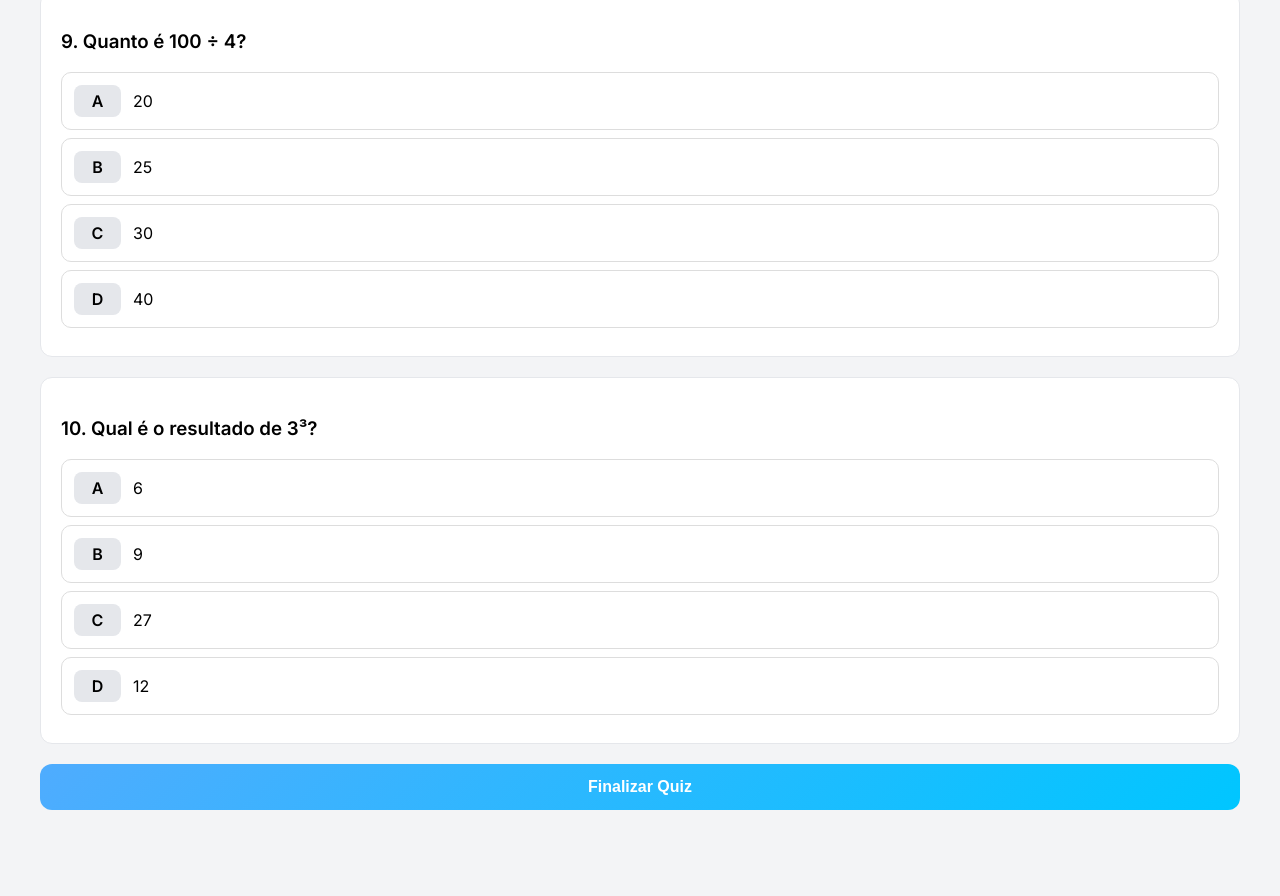
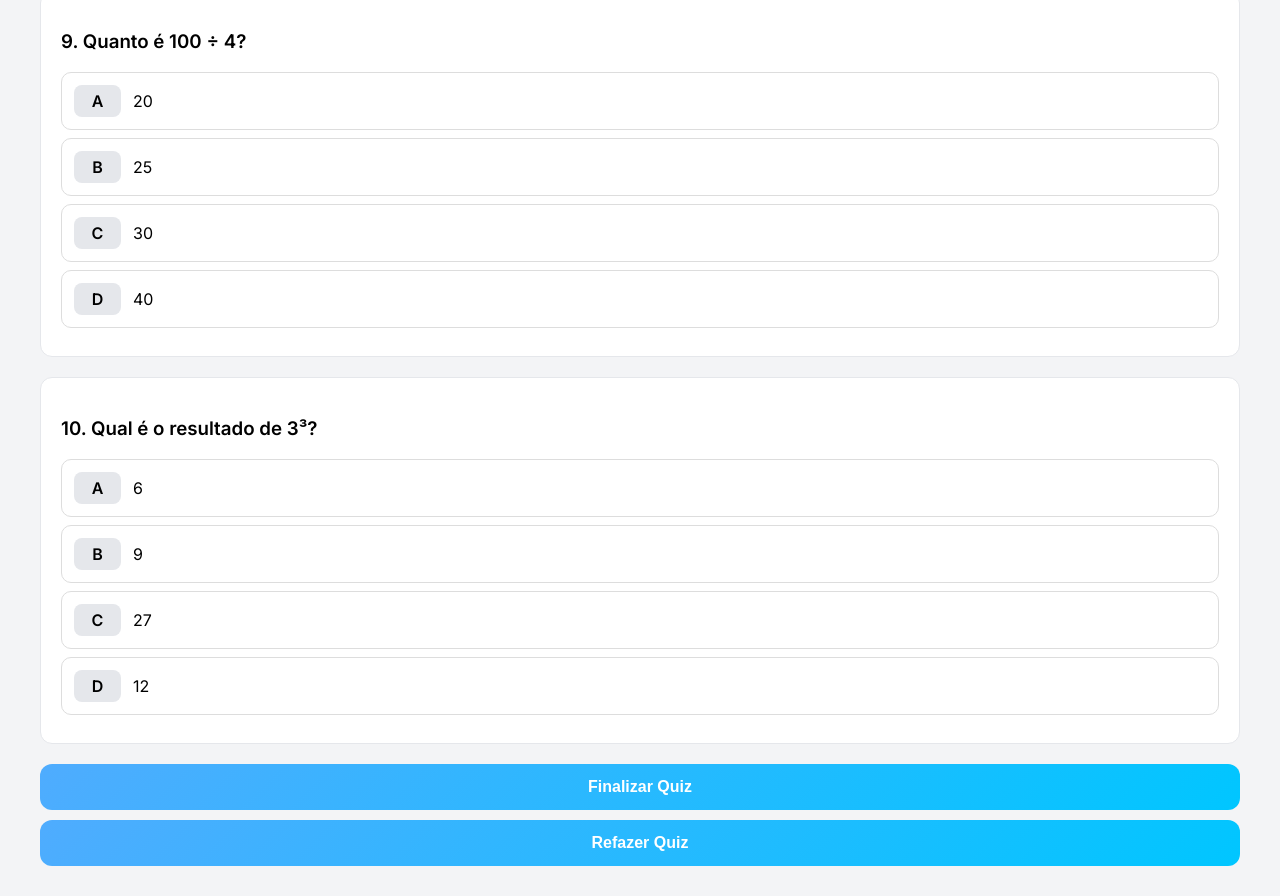
Before and after one commit to CastilhoEduardo/quiz-lps, a plain HTML site: page index.html in a window 1280 px wide. Shown: the part 3321-4217 px from the top of the page. Before the commit the page ends 4151 px from the top, so only its background shows below. Drawn offline with Linux system fonts and the light colour scheme.

Commit message:
Atualização: botão refazer e ajustes na interface

```diff
--- a/app.js
+++ b/app.js
@@ -1,6 +1,6 @@
 let quiz = null;
 
-// 🔹 Carregar quiz
+// Carregar quiz
 function carregarQuiz(nome) {
     const antigo = document.getElementById("quiz-script");
     if (antigo) antigo.remove();
@@ -15,7 +15,7 @@ function carregarQuiz(nome) {
     document.getElementById("resultado").style.display = "none";
 }
 
-// 🔹 Iniciar quiz
+// Iniciar quiz
 function iniciarQuiz() {
     if (!window.quiz) {
         alert("Erro ao carregar o quiz")
@@ -29,7 +29,7 @@ function iniciarQuiz() {
     mostrarTodasPerguntas();
 }
 
-// 🔹 Mostrar todas as perguntas
+// Mostrar todas as perguntas
 function mostrarTodasPerguntas() {
     const container = document.getElementById("quiz-container");
     container.innerHTML = "";
@@ -76,9 +76,9 @@ function toggleRadio(radio) {
     }
 }
 
-// 🔹 Finalizar Quiz
+//  Finalizar Quiz
 function finalizarQuiz() {
-    // 🔹 Verifica não respondidas
+    // Verifica não respondidas
     const naoRespondidas = [];
 
     quiz.perguntas.forEach((p, index) => {
@@ -93,7 +93,7 @@ function finalizarQuiz() {
         return;
     }
 
-    // 🔹 Calcula pontuação
+    // Calcula pontuação
     let pontuacao = 0;
 
     quiz.perguntas.forEach((p, index) => {
@@ -108,17 +108,17 @@ function finalizarQuiz() {
         }
     });
 
-    // 🔹 Mostrar resultado (FORA do loop)
+    // Mostrar resultado
     const resultado = document.getElementById("resultado");
     resultado.innerText = `Resultado: ${pontuacao} / ${quiz.perguntas.length}`;
     resultado.style.display = "block";
 
-    // 🔹 Bloquear inputs (FORA do loop)
+    // Bloquear inputs
     document.querySelectorAll("input[type='radio']").forEach(input => {
         input.disabled = true;
     });
 
-    // 🔹 Mensagem final
+    // Mensagem final
     const total = quiz.perguntas.length;
     const percentual = (pontuacao / total) * 100;
 
@@ -133,7 +133,7 @@ function finalizarQuiz() {
     document.getElementById("texto-resultado").innerText =
         `Você acertou ${pontuacao} de ${total} questões`;
 
-    // 🔹 Mostrar modal
+    // Mostrar modal
     document.getElementById("modal-resultado").classList.add("ativo");
 }
 
@@ -141,7 +141,26 @@ function fecharResultado() {
   document.getElementById("modal-resultado").classList.remove("ativo");
 }
 
-// 🔹 Carregar padrão
+function refazerQuiz() {
+    // Limpar seleções salvas
+    for (let key in selecionadas) {
+        selecionadas[key] = null;
+    }
+
+    // Resetar progresso
+    document.getElementById("progresso").style.width = "0%"
+
+    // Esconder resultado
+    document.getElementById("resultado").style.display = "none";
+
+    // Fechar modal (se estiver aberto)
+    document.getElementById("modal-resultado").classList.remove("ativo");
+
+    // Recarregar quiz
+    mostrarTodasPerguntas();
+}
+
+// Carregar padrão
 window.onload = () => {
     carregarQuiz("matematica");
 };
--- a/index.html
+++ b/index.html
@@ -29,6 +29,8 @@
 
         <button onclick="finalizarQuiz()">Finalizar Quiz</button>
 
+        <button onclick="refazerQuiz()">Refazer Quiz</button>
+
         <h2 id="resultado"></h2>
 
   </div>
--- a/style.css
+++ b/style.css
@@ -111,6 +111,7 @@ button {
     font-weight: bold;
     cursor: pointer;
     transition: 0.2s;
+    margin-bottom: 10px;
 }
 
 button:hover {
```
